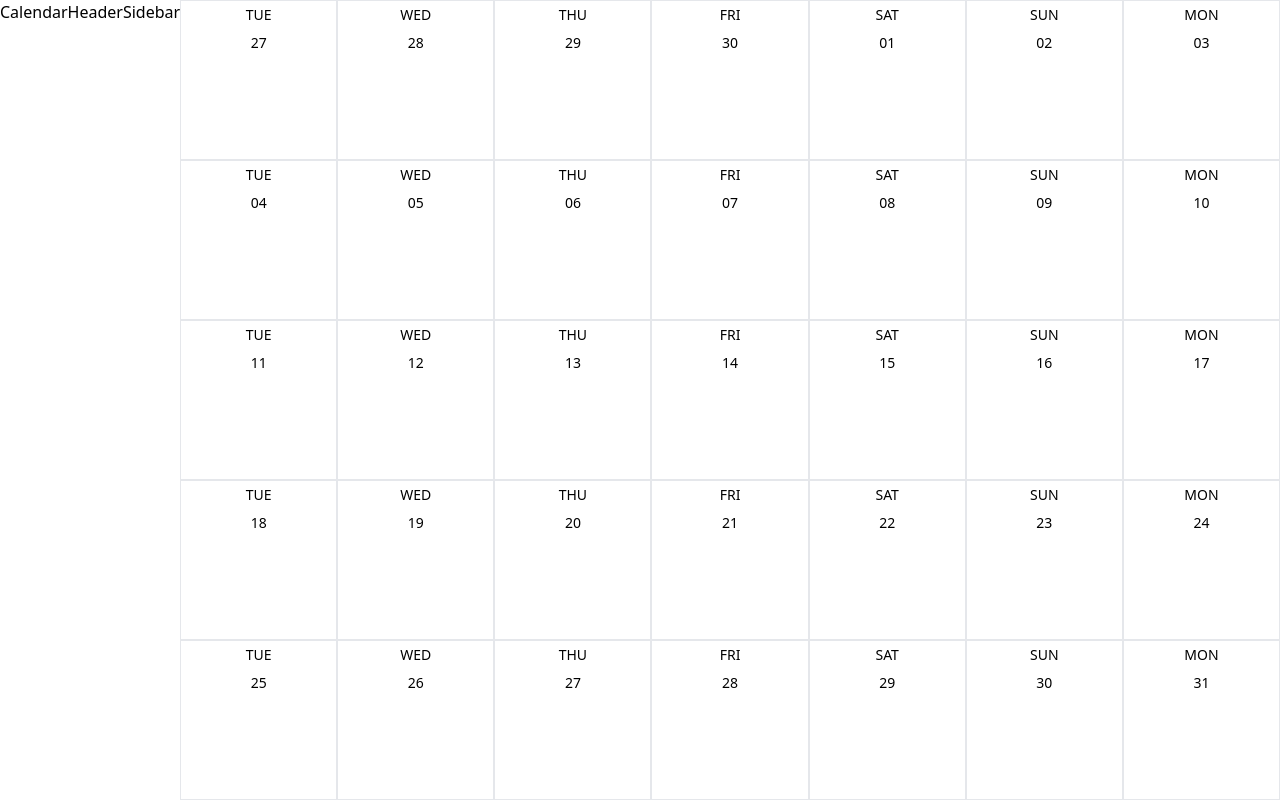
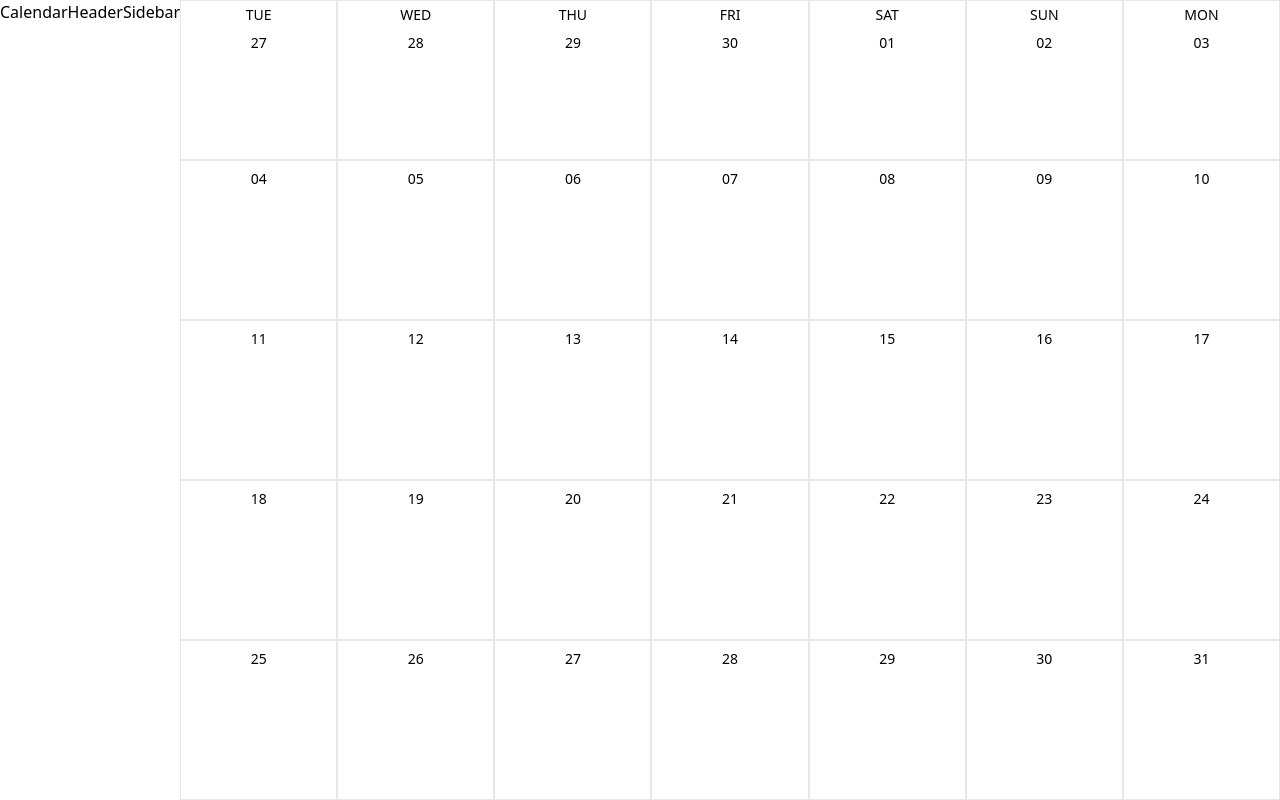
Before and after one commit to ergashev7/it_park_showroom, a React (Create React App) app: page / in a window 1280 px wide. Built offline with nearby package versions, Linux system fonts and the light colour scheme.

Commit message:
dahuya narsa

```diff
--- a/src/components/Day.jsx
+++ b/src/components/Day.jsx
@@ -1,10 +1,14 @@
 import React from "react";
 
-function Day({ day }) {
+function Day({ day , rowIdx }) {
   return (
     <div className="border border-grey-200 flex flex-col">
       <header className="flex flex-col items-center">
-        <p className="text-sm mt-1">{day.format("ddd").toUpperCase()}</p>
+        {
+          rowIdx == 0 && (
+            <p className="text-sm mt-1">{day.format("ddd").toUpperCase()}</p>
+          )
+        }
         <p className="text-sm p-1 my-1 text-center">{day.format("DD")}</p>
       </header>
     </div>
--- a/src/components/Month.jsx
+++ b/src/components/Month.jsx
@@ -9,7 +9,7 @@ function Month({month}) {
                 <React.Fragment key={i}>
                     {
                         row.map((day,idx)=>(
-                            <Day day={day} key={idx}/>
+                            <Day day={day} key={idx} rowIdx={i}/>
                         ))
                     }
                 </React.Fragment>
```
